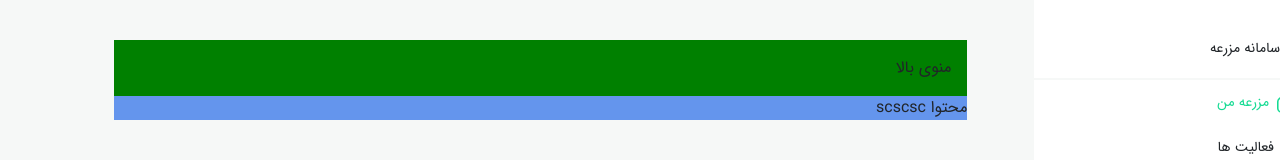
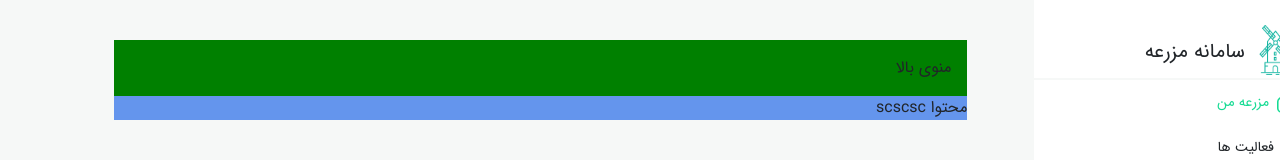
Before and after one commit to ali-mozaffari/mazraeapp.com, a React (Create React App) app: page /home in a window 1280 px wide. Shown: the top 160 px of the page. Built offline with nearby package versions, Linux system fonts and the light colour scheme.

Commit message:
initial app layout base config

```diff
--- a/src/pages/activities/activitiesListPage.js
+++ b/src/pages/activities/activitiesListPage.js
@@ -24,6 +24,8 @@ const ActivitiesListPage = () => {
                     </button>
                 </div>
             </div>
+
+            <hr/>
         </div>
     );
 };
--- a/src/pages/main/Sidebar/Sidebar.css
+++ b/src/pages/main/Sidebar/Sidebar.css
@@ -18,8 +18,8 @@
 }
 
 .sidebarTop img {
-    width: 40px;
-    height: 40px;
+    width: 75px;
+    height: 75px;
     color: #16db93;
     padding: 25px 30px 0 0;
 }
@@ -28,7 +28,7 @@
     padding: 8px;
     position: absolute;
     margin-top: 30px;
-    font-size: 14px;
+    font-size: 20px;
 }
 
 .list {
@@ -44,7 +44,9 @@
 }
 
 .sidebarText {
-    text-align: right !important;}
+    text-align: right !important;
+    font-size: 18px !important;
+}
 
 .sidebarTextBottom {
     text-align: right !important;
```
